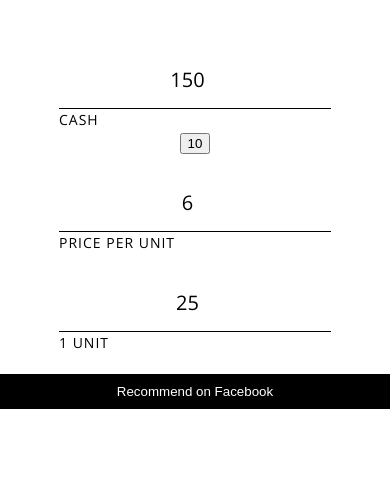
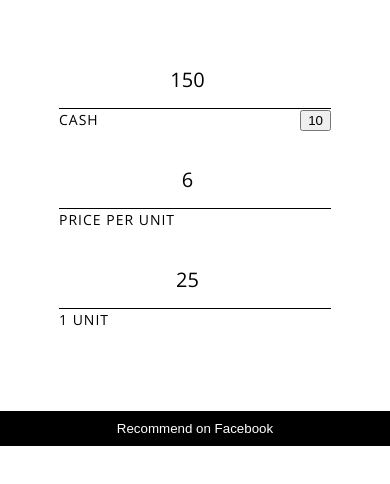
Before and after one commit to kashoderkurs/kashoderkurs.github.io, a plain HTML site: page index.html in a window 390 px wide. Shown: the part 100-584 px from the top of the page. Drawn offline with nearby package versions, Linux system fonts and the light colour scheme.

Commit message:
Margin top only for the share button.

```diff
--- a/css/style.css
+++ b/css/style.css
@@ -105,7 +105,8 @@ button {
     max-width: 260px;
   }
 
-  button {
+  #share {
     position: relative;
+    margin-top: 60px;
   }
 }
```
